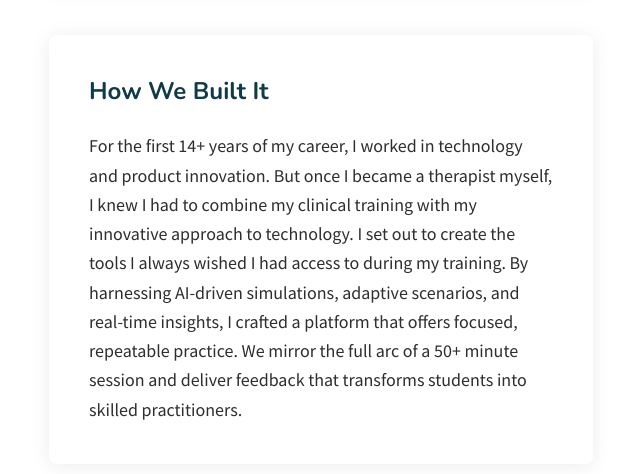
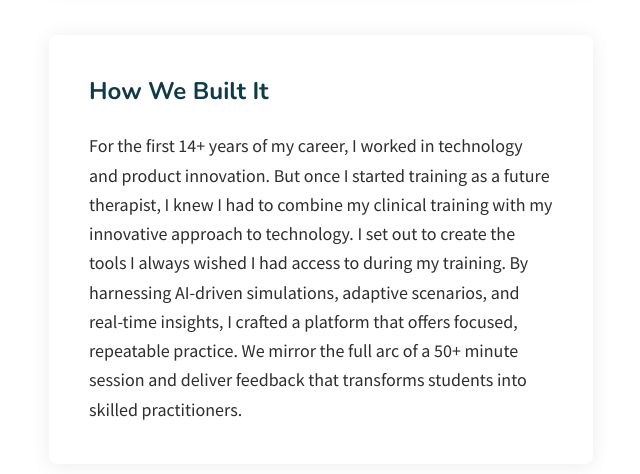
Before and after one commit to kfbrown14/sessionreadywebsite, a React (Vite) app: page /about in a window 1280 px wide. Shown: the part 1240-1714 px from the top of the page, without its empty margins (15-655 px from the left). Built offline with nearby package versions, Linux system fonts and the light colour scheme.

Commit message:
Update About page: clarify future therapist training text

```diff
--- a/pages/About.tsx
+++ b/pages/About.tsx
@@ -189,7 +189,7 @@ const About = () => {
 
                   <StoryCard title="How We Built It" variants={cardVariants}>
                     <p className="font-primary text-earth leading-relaxed text-lg">
-                      For the first 14+ years of my career, I worked in technology and product innovation. But once I became a therapist myself, I knew I had to combine my clinical training with my innovative approach to technology. I set out to create the tools I always wished I had access to during my training. By harnessing AI-driven simulations, adaptive scenarios, and real-time insights, I crafted a platform that offers focused, repeatable practice. We mirror the full arc of a 50+ minute session and deliver feedback that transforms students into skilled practitioners.
+                      For the first 14+ years of my career, I worked in technology and product innovation. But once I started training as a future therapist, I knew I had to combine my clinical training with my innovative approach to technology. I set out to create the tools I always wished I had access to during my training. By harnessing AI-driven simulations, adaptive scenarios, and real-time insights, I crafted a platform that offers focused, repeatable practice. We mirror the full arc of a 50+ minute session and deliver feedback that transforms students into skilled practitioners.
                     </p>
                   </StoryCard>
 
```
